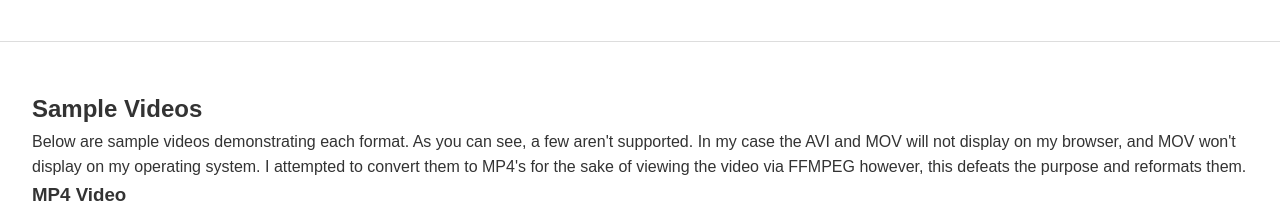
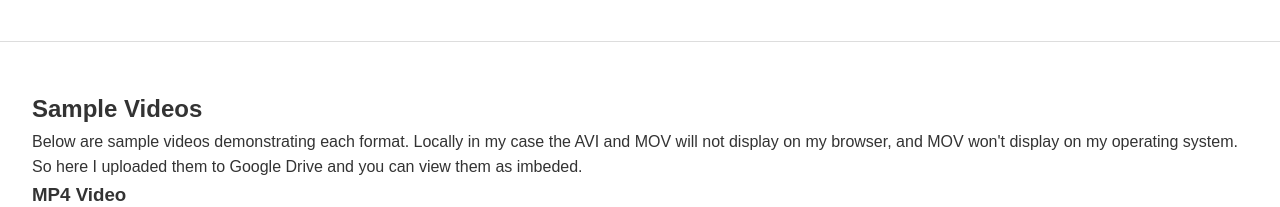
Before and after one commit to keysor/Dig_Sys_Midterm, a plain HTML site: page index.html in a window 1280 px wide. Shown: the part 900-1107 px from the top of the page. Drawn offline with Linux system fonts and the light colour scheme.

Commit message:
Update index.html
changed for new file imbedd

```diff
--- a/index.html
+++ b/index.html
@@ -73,7 +73,7 @@
     </section>
     <section id="videos"><!--upload mp4 versions?-->
         <h2>Sample Videos</h2>
-        <p>Below are sample videos demonstrating each format. As you can see, a few aren't supported. In my case the AVI and MOV will not display on my browser, and MOV won't display on my operating system. I attempted to convert them to MP4's for the sake of viewing the video via FFMPEG however, this defeats the purpose and reformats them.</p>
+        <p>Below are sample videos demonstrating each format. Locally in my case the AVI and MOV will not display on my browser, and MOV won't display on my operating system. So here I uploaded them to Google Drive and you can view them as imbeded.</p>
 
         <h3>MP4 Video</h3>
         <iframe src="https://drive.google.com/file/d/1gpuZVi4Io4ZPZyOKejNOBIrEULzblVSq/preview" width="600" height="400" allow="autoplay"></iframe>
```
